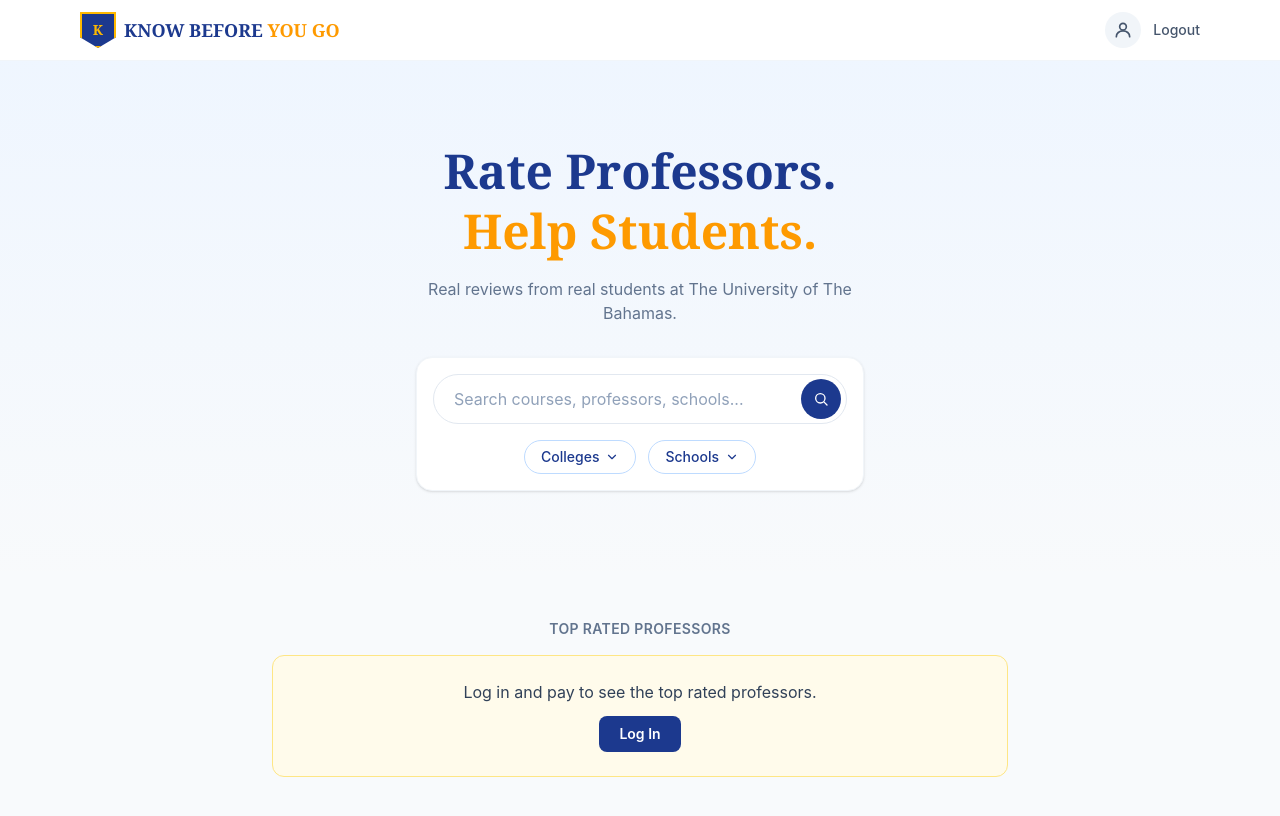
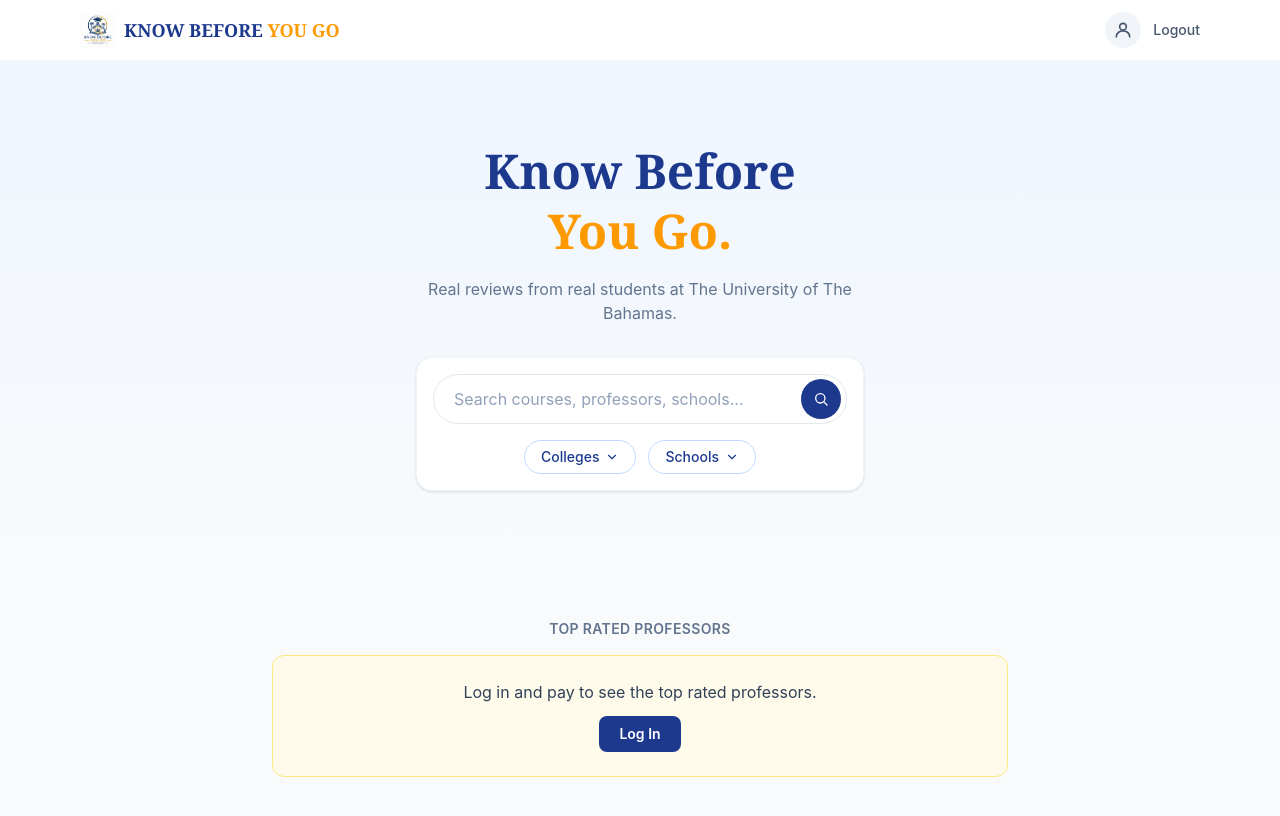
Before and after one commit to ajleany11/rate-my-bahamas, a React (Vite) app in the folder frontend/: page / in a window 1280 px wide. Shown: the top 816 px of the page. Built offline with nearby package versions, Linux system fonts and the light colour scheme.

Commit message:
changed name to add Bahamas and changed logo

```diff
--- a/frontend/index.html
+++ b/frontend/index.html
@@ -4,7 +4,7 @@
     <meta charset="UTF-8" />
     <link rel="icon" type="image/svg+xml" href="/favicon.svg" />
     <meta name="viewport" content="width=device-width, initial-scale=1.0" />
-    <title>KnowBeforeYouGo</title>
+    <title>Know Before You Go Bahamas</title>
   </head>
   <body>
     <div id="root"></div>
--- a/frontend/src/components/Logo.jsx
+++ b/frontend/src/components/Logo.jsx
@@ -2,16 +2,11 @@
   const isLarge = size === 'lg'
 
   return (
-    <div
-      className={
-        isLarge
-          ? 'w-16 h-16 rounded-xl bg-blue-900 text-amber-400 border-2 border-amber-400 flex items-center justify-center font-serif text-xl font-bold shadow-sm'
-          : 'w-9 h-9 bg-blue-900 text-amber-400 border-2 border-amber-400 flex items-center justify-center font-serif text-sm font-bold'
-      }
-      style={isLarge ? undefined : { clipPath: 'polygon(0 0, 100% 0, 100% 70%, 50% 100%, 0 70%)' }}
-    >
-      K
-    </div>
+    <img
+      src="/logo.png"
+      alt="Know Before You Go Bahamas"
+      className={isLarge ? 'w-16 h-16 object-contain' : 'w-9 h-9 object-contain'}
+    />
   )
 }
 
--- a/frontend/src/pages/Home.jsx
+++ b/frontend/src/pages/Home.jsx
@@ -36,9 +36,9 @@
 
       <section className="px-4 py-20 bg-gradient-to-b from-blue-50 to-slate-50 text-center">
         <h1 className="text-4xl sm:text-5xl font-serif font-bold text-blue-900 leading-tight">
-          Rate Professors.
+          Know Before
           <br />
-          <span className="text-amber-500">Help Students.</span>
+          <span className="text-amber-500">You Go.</span>
         </h1>
         <p className="text-slate-500 mt-4 max-w-md mx-auto">
           Real reviews from real students at The University of The Bahamas.
```
Also changed, not shown: frontend/logo.png (added), frontend/public/logo.png (added).
